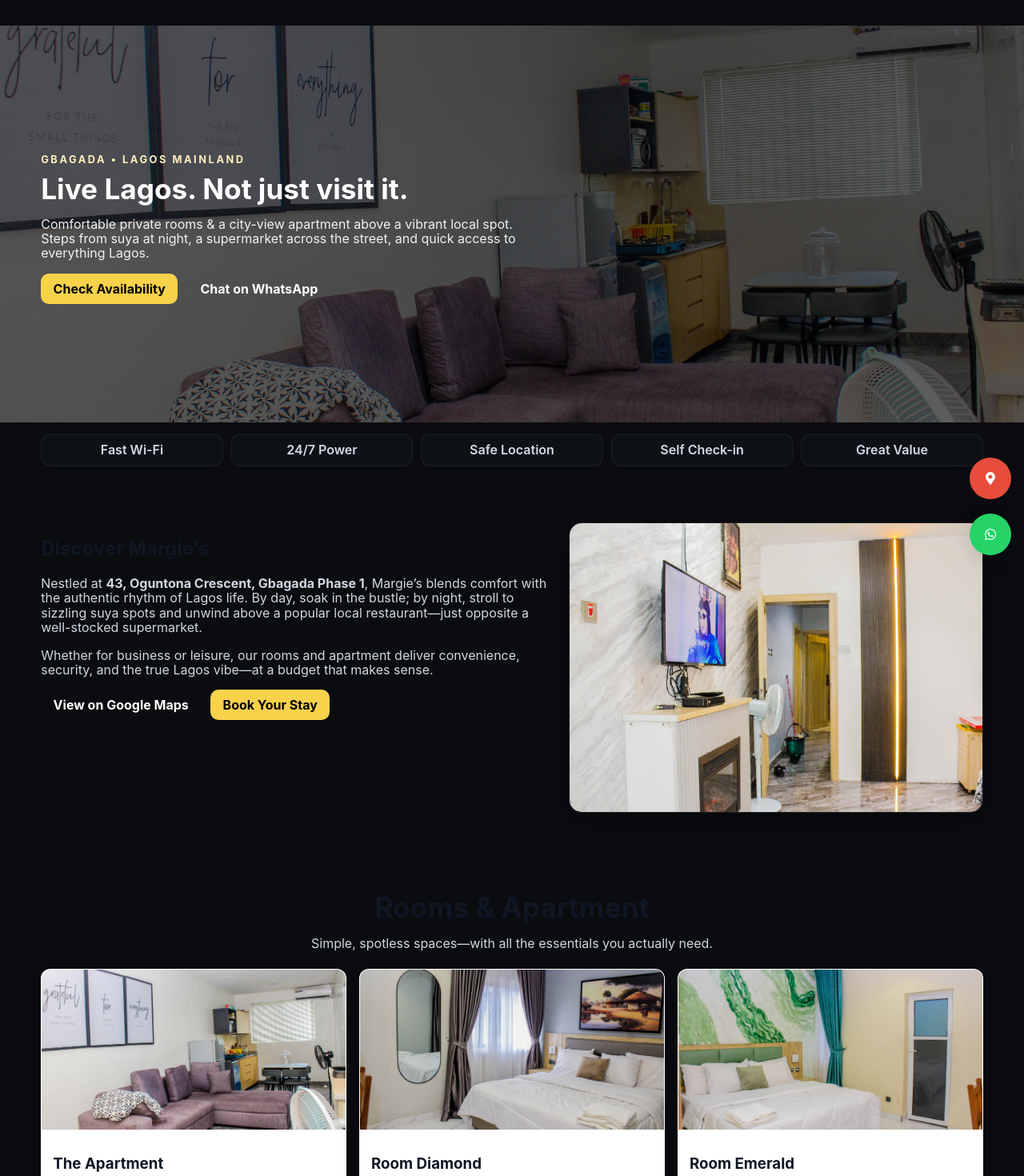
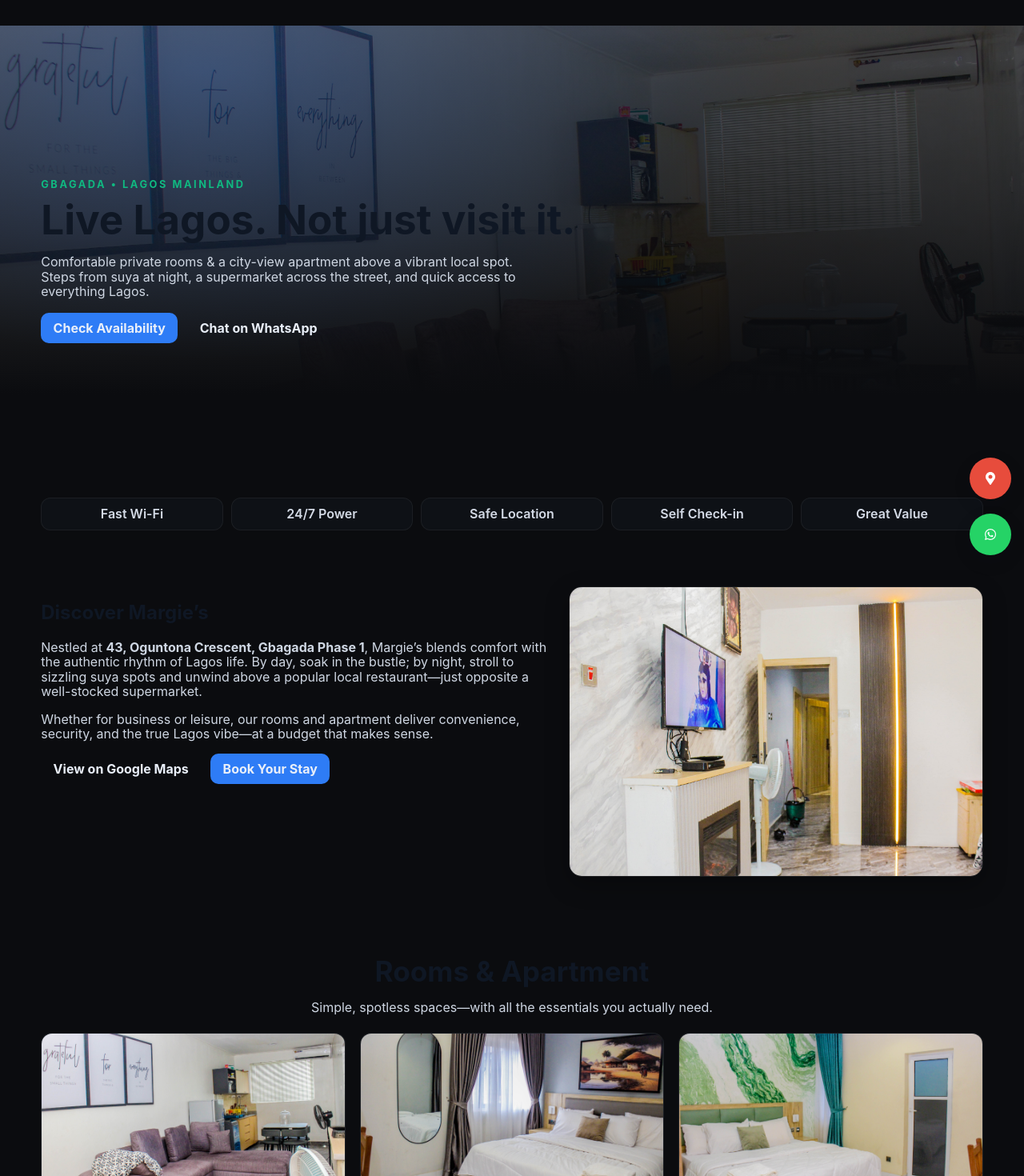
Before and after one commit to olajayoflagos/Margie, a React (Vite) app: page / in a window 1280 px wide. Shown: the part 80-1550 px from the top of the page at 80% size. Built offline with nearby package versions, Linux system fonts and the light colour scheme; no server answers; what @react-pdf/renderer would draw is missing.

Commit message:
Update LandingPage.css

```diff
--- a/src/LandingPage.css
+++ b/src/LandingPage.css
@@ -179,33 +179,3 @@
   .gallery__grid{ grid-template-columns: repeat(2,1fr); }
   .trust{ grid-template-columns: repeat(2,1fr); }
 }
-/* LandingPage.css - keep your existing styles, these are small compatibility tweaks */
-
-/* container helper */
-.container { width:92%; max-width:1200px; margin:0 auto; }
-
-/* hero */
-.hero { position:relative; min-height:62vh; display:flex; align-items:center; color: #fff; }
-.hero__bg { width:100%; height:100%; object-fit:cover; position:absolute; inset:0; z-index:0; }
-.hero__overlay { position:absolute; inset:0; background: linear-gradient(180deg, rgba(0,0,0,0.35), rgba(0,0,0,0.3)); z-index:1; }
-.hero__content { position:relative; z-index:2; padding:3rem 0; max-width:920px; }
-
-.eyebrow { color: #ffefc0; font-weight:700; margin-bottom:0.6rem; }
-.hero h1 { font-size:2.2rem; line-height:1.05; margin:0.2rem 0 0.6rem; color:#fff; }
-.sub { color: rgba(255,255,255,0.92); max-width:60ch; }
-
-/* hero actions */
-.hero__actions { display:flex; gap:0.8rem; margin-top:1rem; }
-.btn--primary { background: var(--brand, #f8d24b); color:#000; font-weight:700; padding:0.7rem 1rem; border-radius:10px; text-decoration:none; border: none; }
-.btn--ghost { background:transparent; color:#fff; border: 1px solid rgba(255,255,255,0.14); padding:0.6rem 0.9rem; border-radius:10px; }
-
-/* rooms grid */
-.rooms__grid { display:grid; grid-template-columns: repeat(3,1fr); gap:1rem; }
-.room-card { border-radius:12px; overflow:hidden; background:#fff; box-shadow: 0 8px 30px rgba(12,18,30,0.06); }
-.room-card__image img{ width:100%; height:200px; object-fit:cover; display:block; }
-
-/* responsive */
-@media (max-width: 900px) {
-  .hero h1 { font-size:1.6rem; }
-  .rooms__grid { grid-template-columns: repeat(1,1fr); }
-}
```
